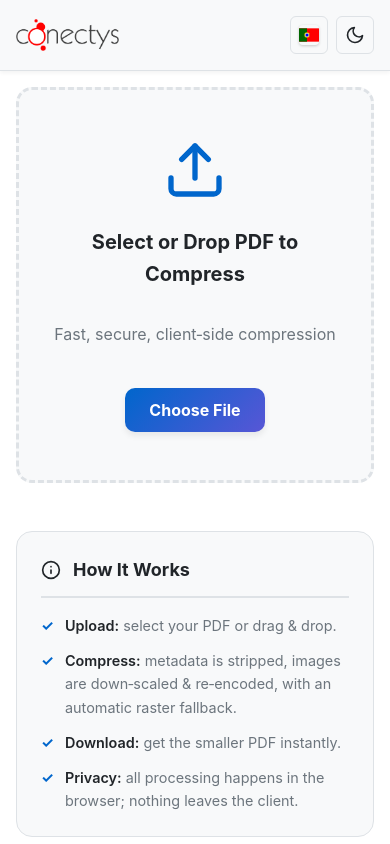
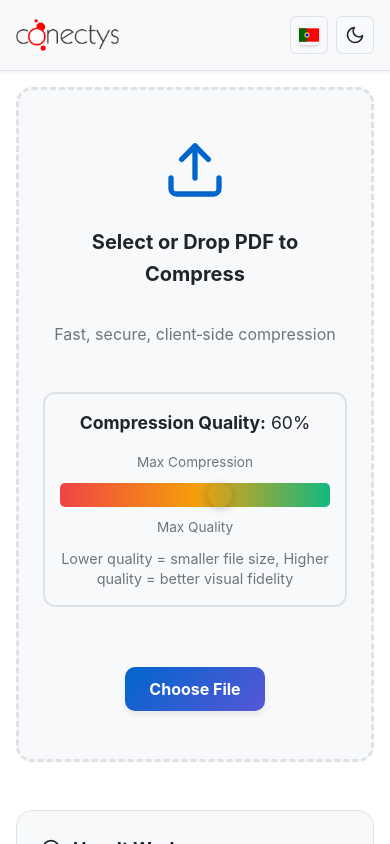
Before and after one commit to Joaosilva27/pdf-compressor, a React (Create React App) app: page / in a window 390 px wide. Shown: the top 844 px of the page. Built offline with nearby package versions, Linux system fonts and the light colour scheme.

Commit message:
custom compress slider

```diff
--- a/src/App.css
+++ b/src/App.css
@@ -977,3 +977,155 @@ a:focus-visible {
 .result-section img {
   animation: slideIn 0.5s ease-out;
 }
+
+/* Quality Control Styles */
+.quality-control {
+  margin: 30px 0;
+  padding: 20px;
+  background: var(--card-bg);
+  border-radius: 12px;
+  border: 2px solid var(--border-color);
+  text-align: center;
+  width: 100%;
+  max-width: 500px;
+  margin-left: auto;
+  margin-right: auto;
+}
+
+.quality-control-card {
+  margin: 20px 0;
+  padding: 20px;
+  background: var(--secondary-bg);
+  border-radius: 12px;
+  border: 2px solid var(--border-color);
+}
+
+.quality-control label,
+.quality-control-card label {
+  display: block;
+  font-size: 1.1rem;
+  margin-bottom: 15px;
+  color: var(--text-primary);
+}
+
+.quality-slider-container {
+  display: flex;
+  align-items: center;
+  gap: 15px;
+  margin-bottom: 10px;
+}
+
+.quality-label-left,
+.quality-label-right {
+  font-size: 0.85rem;
+  color: var(--text-secondary);
+  white-space: nowrap;
+  min-width: 100px;
+}
+
+.quality-label-left {
+  text-align: right;
+}
+
+.quality-label-right {
+  text-align: left;
+}
+
+.quality-slider {
+  flex: 1;
+  height: 8px;
+  border-radius: 5px;
+  background: linear-gradient(to right, #ef4444 0%, #f59e0b 50%, #10b981 100%);
+  outline: none;
+  -webkit-appearance: none;
+  appearance: none;
+}
+
+.quality-slider::-webkit-slider-thumb {
+  -webkit-appearance: none;
+  appearance: none;
+  width: 24px;
+  height: 24px;
+  border-radius: 50%;
+  background: var(--primary-color);
+  cursor: pointer;
+  box-shadow: 0 2px 8px rgba(0, 0, 0, 0.2);
+  transition: all 0.2s ease;
+}
+
+.quality-slider::-webkit-slider-thumb:hover {
+  transform: scale(1.1);
+  box-shadow: 0 4px 12px rgba(0, 0, 0, 0.3);
+}
+
+.quality-slider::-moz-range-thumb {
+  width: 24px;
+  height: 24px;
+  border-radius: 50%;
+  background: var(--primary-color);
+  cursor: pointer;
+  border: none;
+  box-shadow: 0 2px 8px rgba(0, 0, 0, 0.2);
+  transition: all 0.2s ease;
+}
+
+.quality-slider::-moz-range-thumb:hover {
+  transform: scale(1.1);
+  box-shadow: 0 4px 12px rgba(0, 0, 0, 0.3);
+}
+
+.quality-description {
+  font-size: 0.9rem;
+  color: var(--text-secondary);
+  margin-top: 10px;
+  line-height: 1.4;
+}
+
+.btn-recompress {
+  margin-top: 15px;
+  width: 100%;
+  display: flex;
+  align-items: center;
+  justify-content: center;
+  gap: 8px;
+  padding: 12px 24px;
+  font-size: 1rem;
+}
+
+/* Dark mode adjustments */
+.dark .quality-control,
+.dark .quality-control-card {
+  background: var(--card-bg);
+  border-color: var(--border-color);
+}
+
+.dark .quality-slider::-webkit-slider-thumb {
+  background: var(--primary-color);
+}
+
+.dark .quality-slider::-moz-range-thumb {
+  background: var(--primary-color);
+}
+
+/* Mobile responsive */
+@media (max-width: 640px) {
+  .quality-control {
+    padding: 15px;
+    margin: 20px 0;
+  }
+
+  .quality-slider-container {
+    flex-direction: column;
+    gap: 10px;
+  }
+
+  .quality-label-left,
+  .quality-label-right {
+    min-width: auto;
+    text-align: center;
+  }
+
+  .quality-slider {
+    width: 100%;
+  }
+}
--- a/src/App.js
+++ b/src/App.js
@@ -167,9 +167,11 @@ async function reEncodeImage(imgBytes, isJpeg, maxDim, jpegQuality) {
 /* --------------------------------------------------------------
    1️⃣  Fast (image‑only) compression – primary path
    -------------------------------------------------------------- */
-async function compressPDFFast(pdfBytes, onProgress) {
-  const MAX_DIMENSION = 1500; // px
-  const JPEG_QUALITY = 0.6; // 60 %
+async function compressPDFFast(pdfBytes, quality, onProgress) {
+  // Map quality (0-100) to max dimension and JPEG quality
+  // Lower quality = more compression = smaller dimensions & lower JPEG quality
+  const MAX_DIMENSION = Math.round(500 + (quality / 100) * 2500); // 500px to 3000px
+  const JPEG_QUALITY = 0.3 + (quality / 100) * 0.65; // 0.3 to 0.95
 
   const pdfDoc = await PDFDocument.load(pdfBytes, { ignoreEncryption: true });
   const pageCount = pdfDoc.getPageCount();
@@ -240,15 +242,19 @@ async function compressPDFFast(pdfBytes, onProgress) {
 /* --------------------------------------------------------------
    2️⃣  Raster fallback – uses pdfjs to render each page
    -------------------------------------------------------------- */
-async function compressPDFRaster(pdfBytes, onProgress) {
+async function compressPDFRaster(pdfBytes, quality, onProgress) {
   const uint8 = new Uint8Array(pdfBytes);
   const loadingTask = pdfjsLib.getDocument({ data: uint8, disableAutoFetch: true });
   const pdf = await loadingTask.promise;
   const pageCount = pdf.numPages;
 
+  // Map quality to scale and JPEG quality for rasterization
+  const SCALE = 0.5 + (quality / 100) * 1.5; // 0.5x to 2x scale
+  const JPEG_QUALITY = 0.3 + (quality / 100) * 0.65; // 0.3 to 0.95
+
   async function rasterisePage(pageNumber) {
     const page = await pdf.getPage(pageNumber);
-    const viewport = page.getViewport({ scale: 1 });
+    const viewport = page.getViewport({ scale: SCALE });
     const canvas = document.createElement("canvas");
     canvas.width = viewport.width;
     canvas.height = viewport.height;
@@ -256,7 +262,7 @@ async function compressPDFRaster(pdfBytes, onProgress) {
 
     await page.render({ canvasContext: ctx, viewport }).promise;
 
-    const dataUrl = canvas.toDataURL("image/jpeg", 0.7);
+    const dataUrl = canvas.toDataURL("image/jpeg", JPEG_QUALITY);
     const base64 = dataUrl.split(",")[1];
     const imgBytes = Uint8Array.from(atob(base64), c => c.charCodeAt(0));
     canvas.remove();
@@ -282,13 +288,13 @@ async function compressPDFRaster(pdfBytes, onProgress) {
 /* --------------------------------------------------------------
    Unified entry point – try fast, fall back to raster
    -------------------------------------------------------------- */
-async function compressPDFUnified(pdfBytes, onProgress) {
+async function compressPDFUnified(pdfBytes, quality, onProgress) {
   try {
-    return await compressPDFFast(pdfBytes, onProgress);
+    return await compressPDFFast(pdfBytes, quality, onProgress);
   } catch (fastErr) {
     console.warn("Fast compression failed, falling back to rasterisation:", fastErr);
     try {
-      return await compressPDFRaster(pdfBytes, onProgress);
+      return await compressPDFRaster(pdfBytes, quality, onProgress);
     } catch (rasterErr) {
       console.error("Raster fallback also failed:", rasterErr);
       throw new Error(`Both compression methods failed – ${rasterErr instanceof Error ? rasterErr.message : rasterErr}`);
@@ -343,9 +349,14 @@ function App() {
       pageCount: "Page Count",
       download: "Download Compressed PDF",
       compressAnother: "Compress Another File",
+      qualityLabel: "Compression Quality",
+      qualityLow: "Max Compression",
+      qualityHigh: "Max Quality",
+      qualityDescription: "Lower quality = smaller file size, Higher quality = better visual fidelity",
       howItWorks: "How It Works",
       howItWorksItems: [
         { title: "Upload:", text: "select your PDF or drag & drop." },
+        { title: "Adjust Quality:", text: "use the slider to balance compression vs quality." },
         { title: "Compress:", text: "metadata is stripped, images are down‑scaled & re‑encoded, with an automatic raster fallback." },
         { title: "Download:", text: "get the smaller PDF instantly." },
         { title: "Privacy:", text: "all processing happens in the browser; nothing leaves the client." },
@@ -353,6 +364,7 @@ function App() {
       features: "Features",
       featuresItems: [
         "Fast, client‑side processing",
+        "Adjustable compression quality",
         "Metadata stripping & object‑stream compression",
         "Smart image optimisation (down‑scale, JPEG quality)",
         "Automatic raster fallback for stubborn PDFs",
@@ -394,9 +406,14 @@ function App() {
       pageCount: "Número de Páginas",
       download: "Descarregar PDF Comprimido",
       compressAnother: "Comprimir Outro Ficheiro",
+      qualityLabel: "Qualidade de Compressão",
+      qualityLow: "Compressão Máxima",
+      qualityHigh: "Qualidade Máxima",
+      qualityDescription: "Qualidade baixa = ficheiro mais pequeno, Qualidade alta = melhor fidelidade visual",
       howItWorks: "Como Funciona",
       howItWorksItems: [
         { title: "Carregar:", text: "seleciona o teu PDF ou arrasta e larga." },
+        { title: "Ajustar Qualidade:", text: "usa o deslizador para equilibrar compressão vs qualidade." },
         { title: "Comprimir:", text: "metadados são removidos, imagens são redimensionadas e recodificadas, com recurso automático a rasterização." },
         { title: "Descarregar:", text: "obtém o PDF mais pequeno instantaneamente." },
         { title: "Privacidade:", text: "todo o processamento ocorre no navegador; nada sai do cliente." },
@@ -404,6 +421,7 @@ function App() {
       features: "Funcionalidades",
       featuresItems: [
         "Processamento rápido e local",
+        "Qualidade de compressão ajustável",
         "Remoção de metadados e compressão de objectos",
         "Optimização inteligente de imagens (redimensionamento, qualidade JPEG)",
         "Recurso automático a rasterização para PDFs difíceis",
@@ -447,6 +465,7 @@ function App() {
 
   const [error, setError] = useState(null);
   const [warning, setWarning] = useState(null);
+  const [quality, setQuality] = useState(60); // Quality slider (0-100)
 
   const fileInputRef = useRef(null);
   const dragCounter = useRef(0);
@@ -488,7 +507,7 @@ function App() {
         setProgressMessage(msg);
       };
 
-      const result = await compressPDFUnified(arrayBuffer, onProgress);
+      const result = await compressPDFUnified(arrayBuffer, quality, onProgress);
 
       const blob = new Blob([result.bytes], { type: "application/pdf" });
 
@@ -507,6 +526,52 @@ function App() {
         setWarning(
           `Only a ${((1 - blob.size / selectedFile.size) * 100).toFixed(1)} % size reduction. ` + `The original PDF may already be optimised.`,
         );
+      }
+    } catch (e) {
+      console.error(e);
+      setError(e instanceof Error ? e.message : "Failed to compress PDF.");
+      setCompressing(false);
+      setProgress(0);
+      setProgressMessage("");
+    }
+  };
+
+  /* ---------- Recompress with new quality ---------- */
+  const handleRecompress = async () => {
+    if (!file) return;
+
+    setError(null);
+    setWarning(null);
+    setCompressedBlob(null);
+    setCompressing(true);
+    setProgress(0);
+    setProgressMessage("Preparing…");
+
+    try {
+      const arrayBuffer = await file.arrayBuffer();
+
+      const onProgress = (pct, msg) => {
+        setProgress(Math.round(pct));
+        setProgressMessage(msg);
+      };
+
+      const result = await compressPDFUnified(arrayBuffer, quality, onProgress);
+
+      const blob = new Blob([result.bytes], { type: "application/pdf" });
+
+      setCompressedBlob(blob);
+      setCompressedSize(blob.size);
+      setPageCount(result.pageCount);
+      setCompressing(false);
+
+      // ---- Warnings -------------------------------------------------
+      if (blob.size > TARGET_SIZE) {
+        setWarning(
+          `Compressed file is ${formatBytes(blob.size)} – still above the 10 MB target. ` +
+            `The PDF may contain complex graphics that cannot be reduced further without quality loss.`,
+        );
+      } else if (blob.size >= file.size * 0.95) {
+        setWarning(`Only a ${((1 - blob.size / file.size) * 100).toFixed(1)} % size reduction. ` + `The original PDF may already be optimised.`);
       }
     } catch (e) {
       console.error(e);
@@ -627,6 +692,29 @@ function App() {
               <IconUpload />
               <h3>{t.selectOrDrop}</h3>
               <p className='upload-subtitle'>{isDragging ? t.dropHere : t.subtitle}</p>
+
+              {/* Quality Slider - shown before upload */}
+              <div className='quality-control'>
+                <label htmlFor='quality-slider'>
+                  <strong>{t.qualityLabel}:</strong> {quality}%
+                </label>
+                <div className='quality-slider-container'>
+                  <span className='quality-label-left'>{t.qualityLow}</span>
+                  <input
+                    id='quality-slider'
+                    type='range'
+                    min='0'
+                    max='100'
+                    value={quality}
+                    onChange={e => setQuality(parseInt(e.target.value))}
+                    className='quality-slider'
+                    onClick={e => e.stopPropagation()}
+                  />
+                  <span className='quality-label-right'>{t.qualityHigh}</span>
+                </div>
+                <p className='quality-description'>{t.qualityDescription}</p>
+              </div>
+
               <button
                 className='btn-primary btn-upload'
                 onClick={e => {
@@ -657,6 +745,33 @@ function App() {
                   <IconTrash />
                 </button>
               </div>
+
+              {/* ---- Quality Slider - shown after upload ---- */}
+              {!compressing && (
+                <div className='quality-control-card'>
+                  <label htmlFor='quality-slider-card'>
+                    <strong>{t.qualityLabel}:</strong> {quality}%
+                  </label>
+                  <div className='quality-slider-container'>
+                    <span className='quality-label-left'>{t.qualityLow}</span>
+                    <input
+                      id='quality-slider-card'
+                      type='range'
+                      min='0'
+                      max='100'
+                      value={quality}
+                      onChange={e => setQuality(parseInt(e.target.value))}
+                      className='quality-slider'
+                    />
+                    <span className='quality-label-right'>{t.qualityHigh}</span>
+                  </div>
+                  <p className='quality-description'>{t.qualityDescription}</p>
+                  <button className='btn-secondary btn-recompress' onClick={handleRecompress} disabled={compressing}>
+                    <IconCompress />
+                    <span>Recompress with new quality</span>
+                  </button>
+                </div>
+              )}
 
               {/* ---- Progress while compressing ---- */}
               {compressing && (
```
Also changed, not shown: 13 other files (tests, documents, lock files or other folders).
